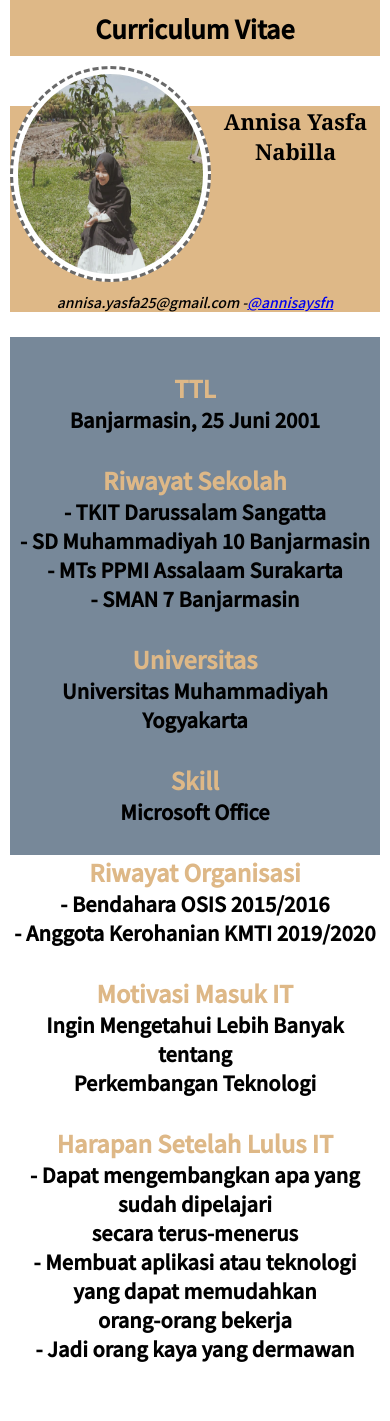
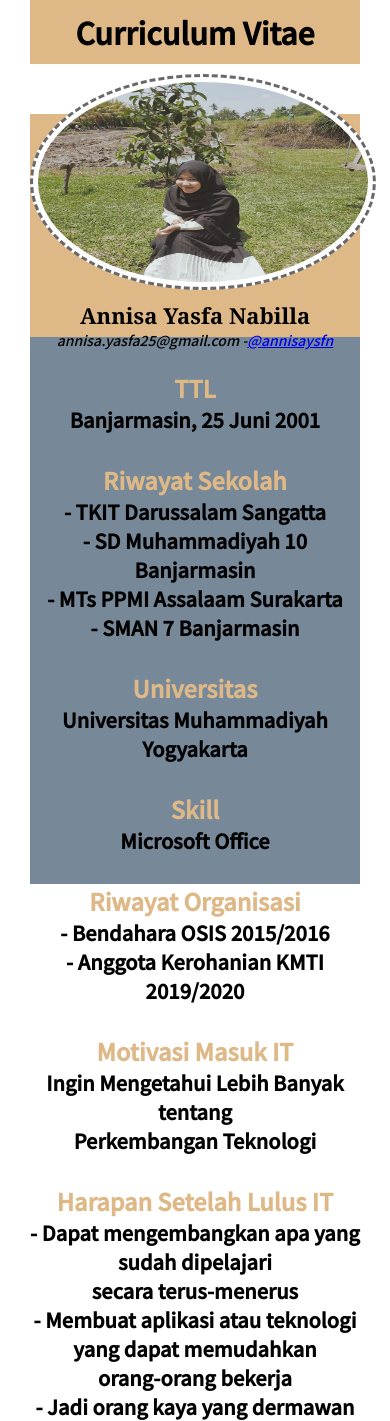
Before and after one commit to annisaysfn/20190140043_AnnisaYasfaNabilla, a PHP site: page / in a window 390 px wide. Before the commit the page ends 1362 px from the top, so only its background shows below. Run offline with PHP 8.4, Linux system fonts and the light colour scheme.

Commit message:
Responsive

```diff
--- a/style.css
+++ b/style.css
@@ -132,3 +132,46 @@ body {
         margin-top: 0;
     }
 }
+
+@media (max-width: 720px) {
+    body {
+        margin-left: 30px;
+        margin-right: 30px;
+    }
+
+    .heading {
+        height: 50px;
+        text-align: center;
+    }
+
+    .baris1 {
+        width: 100%;
+    }
+
+    .baris1 h1 {
+        background-color: burlywood;
+        font-size: 30px;
+    }
+
+    .baris1 img {
+        background-color: white;
+        width: 100%;
+        margin-top: 10px;
+    }
+
+    .baris2 {
+        background-color:burlywood;
+        text-align: center;
+    }
+
+    .left {
+        width: 100%;
+        margin-top: 200px;
+    }
+
+    .right {
+        width: 100%;
+        float: none;
+        margin-top: 0;
+    }
+}
```
